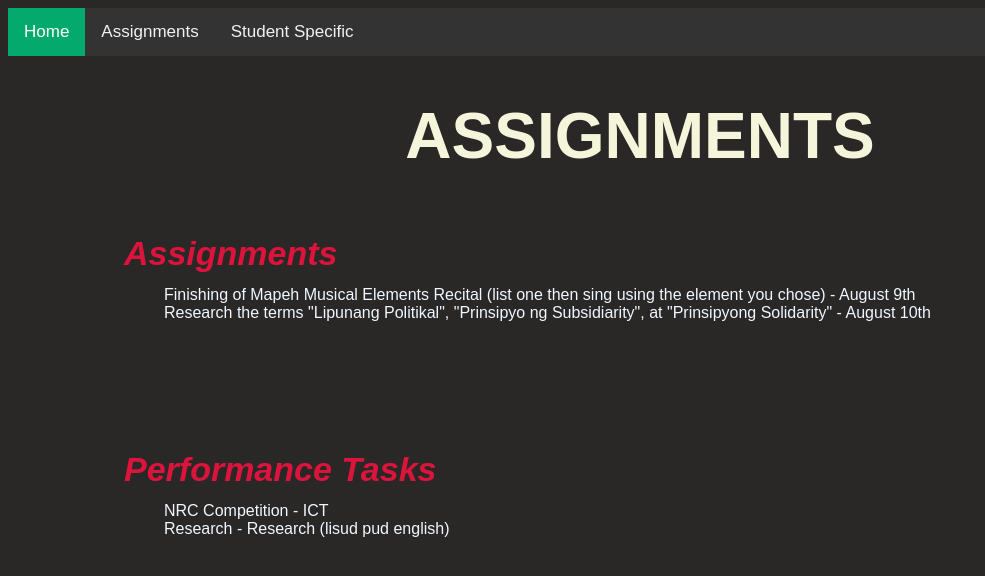
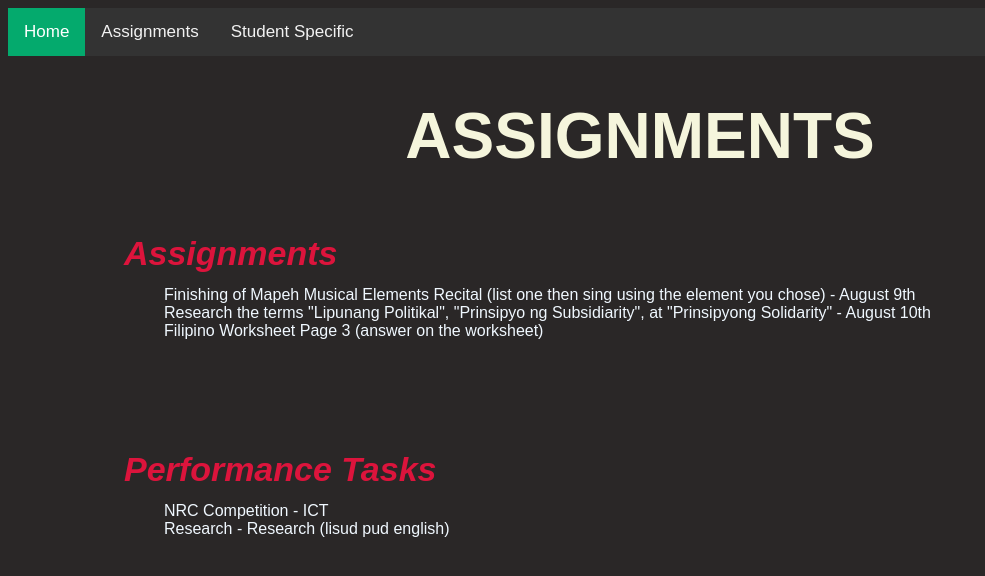
Before and after one commit to CubeOfJazz/LewisAssignments, a plain HTML site: page Assignments.html in a window 1280 px wide. Shown: the whole page, without its empty margins (0-985 px from the left). Drawn offline with Linux system fonts and the light colour scheme.

Commit message:
Add files via upload

```diff
--- a/Assignments.html
+++ b/Assignments.html
@@ -24,7 +24,7 @@
         <br>
         Research the terms "Lipunang Politikal", "Prinsipyo ng Subsidiarity", at "Prinsipyong Solidarity" - August 10th
         <br>
-
+        Filipino Worksheet Page 3 (answer on the worksheet)
         </p>
 
     <br>
```
